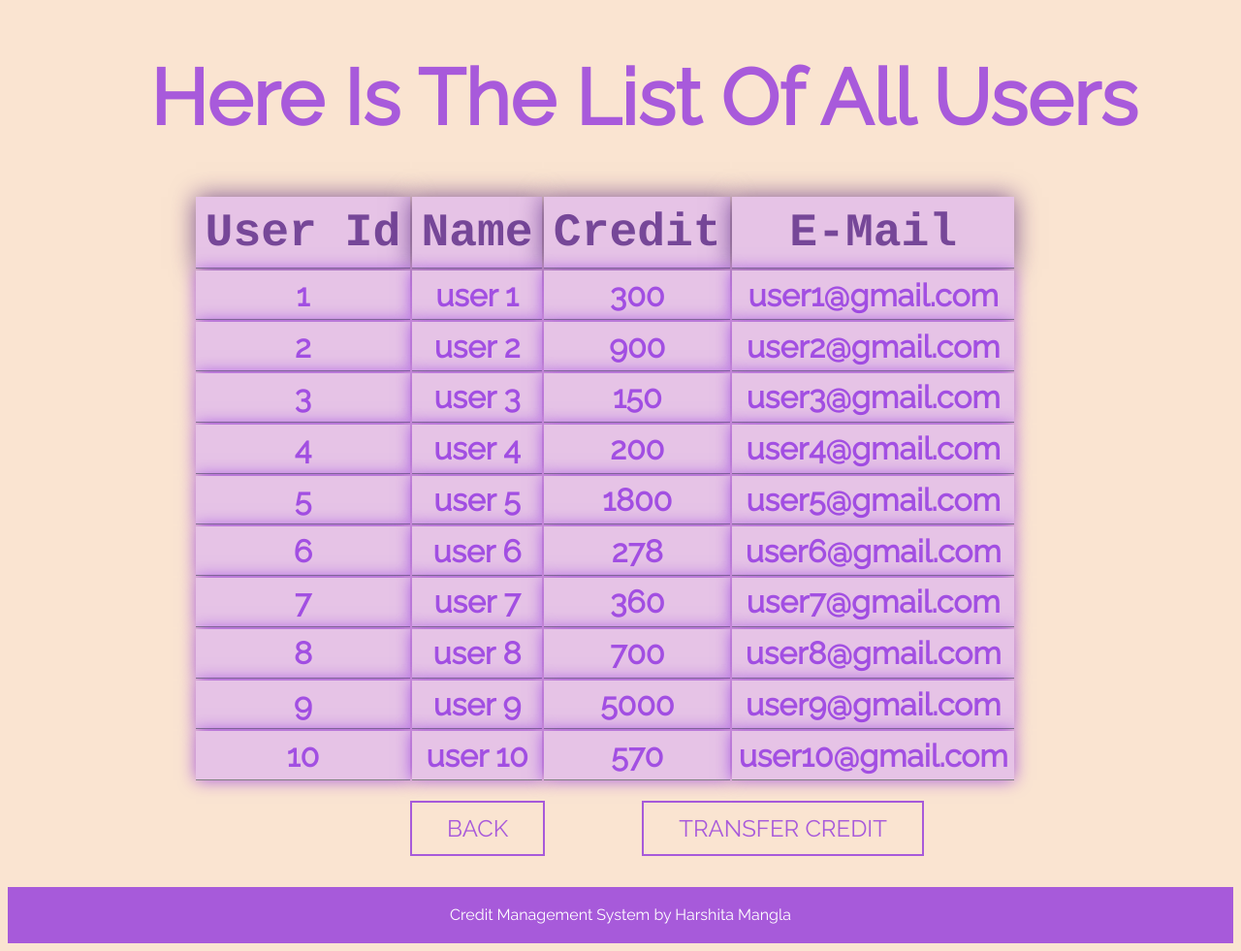
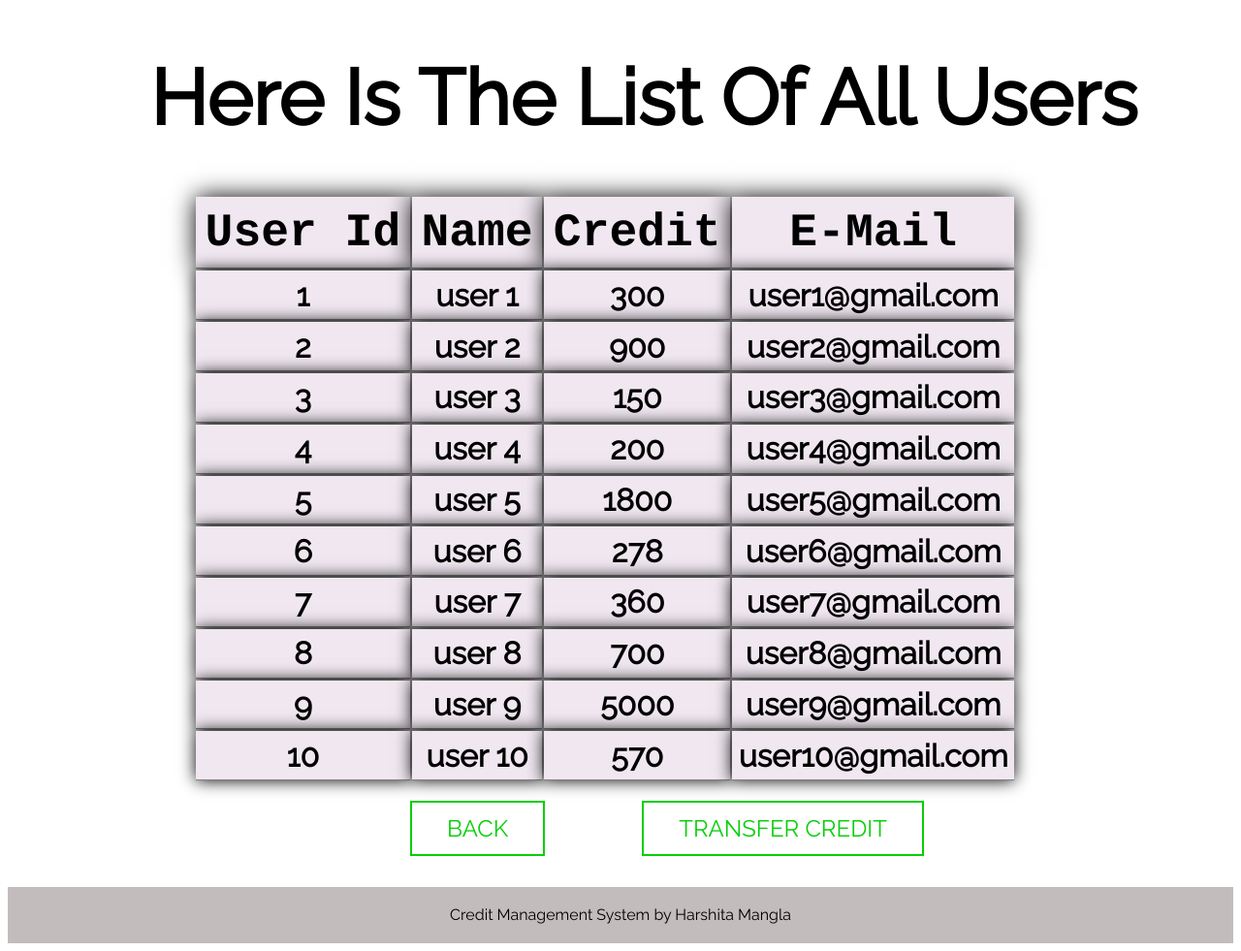
Before and after one commit to mharshita/credit_management_app, a PHP site: page /view-users.php in a window 1280 px wide. Shown: the whole page at 97% size. Run offline with PHP 8.4, Linux system fonts and the light colour scheme; data comes from the database, SQL or seed files in the repository; data that the repository does not hold is empty.

Commit message:
css modified

```diff
--- a/css/vu-style.css
+++ b/css/vu-style.css
@@ -8,8 +8,7 @@
 
  body{
      font-family: 'Raleway',sans-serif;
-     /*text-align: center;*/
-     background-color: rgb(250, 228, 209);
+     background-color: #ffffff;
  }
 
  @media(min-width: 60rem)
@@ -17,12 +16,12 @@
     body{
         font-family: 'Raleway',sans-serif;
         text-align: center;
-        background-color: rgb(250, 228, 209);
+        background-color: #ffffff;
     }
  }
 
  h1{
-    color: rgba(126, 20, 224, 0.664);
+    color: black;
     font-family: 'Raleway',sans-serif;
     font-size: 2rem;
     margin-left: 3rem;
@@ -31,7 +30,7 @@
 @media(min-width: 60rem)
 {
     h1{
-        color: rgba(126, 20, 224, 0.664);
+        color: black;
         font-family: 'Raleway',sans-serif;
         font-size: 5rem;
     }
@@ -57,7 +56,7 @@
 	border-bottom: 0.02em solid grey;
 	box-shadow: 0.01em 0.01em 0.5em;
     backdrop-filter: blur(10px);
-    background-color: rgb(230, 195, 230);
+    background-color: rgb(240, 231, 240);
 }
 
 @media(min-width: 60rem)
@@ -70,7 +69,7 @@
 	border-bottom: 0.02em solid grey;
 	box-shadow: 0.01em 0.01em 0.5em;
     backdrop-filter: blur(10px);
-    background-color: rgb(230, 195, 230);
+    background-color: rgb(240, 231, 240);
 }
 
 }
@@ -81,7 +80,7 @@
 	font-family: courier;
 	font-size: 2rem;
 	font-weight: bold;
-    color:  rgba(61, 7, 112, 0.664);
+    color:  black;
 }
 
 @media(min-width: 60rem)
@@ -91,7 +90,7 @@
 	font-family: courier;
 	font-size: 3rem;
 	font-weight: bold;
-    color:  rgba(61, 7, 112, 0.664);
+    color: black;
 }
 }
 
@@ -99,7 +98,7 @@
     font-family: 'Raleway',sans-serif;
     font-size: 1rem;
     font-weight: bold;
-    color:  rgba(126, 20, 224, 0.664);
+    color: black;
 }
 
 @media(min-width: 60rem)
@@ -108,7 +107,7 @@
         font-family: 'Raleway',sans-serif;
         font-size: 2rem;
         font-weight: bold;
-        color:  rgba(126, 20, 224, 0.664);
+        color: black;
     }
 }
 
@@ -122,7 +121,6 @@
     display: inline-block;
     cursor: pointer;
     font-family: 'Raleway',sans-serif;
-    /*margin-left: 4em;*/
 }
 
 @media(min-width: 60rem)
@@ -142,7 +140,7 @@
 }
 
 .btn:hover {
-   background: rgba(126, 20, 224, 0.664);
+   background: rgb(7, 207, 7);
  }
 
  btn-small{
@@ -151,20 +149,19 @@
 }
 
 .btn-accent{
-   color: rgba(126, 20, 224, 0.664);
-   border-color: rgba(126, 20, 224, 0.664);
+   color: rgb(7, 207, 7);
+   border-color: rgb(7, 207, 7);
 }
 
 .btn-accent:hover,
 .btn-accent:focus{
-   background: rgba(126, 20, 224, 0.664);
+   background: rgb(7, 207, 7);
    color: #ffffff;
 }
 
 footer{
-    background-color: rgba(126, 20, 224, 0.664);
-    color: #ffffff;
-    /*position: fixed;*/
+    background-color: rgb(195, 188, 188);
+    color: black;
     left: 0;
     bottom: 0;
     width: 100%;
```
Also changed, not shown: css/style.css (+9 -9 lines), css/success.css (+10 -10 lines), css/trans-style.css (+14 -17 lines).
